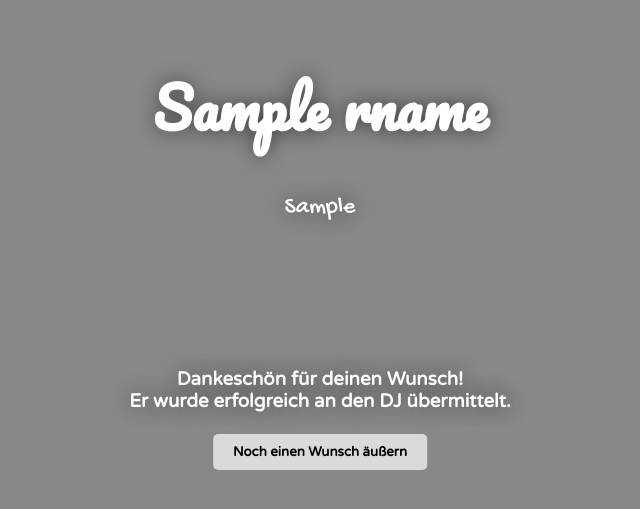
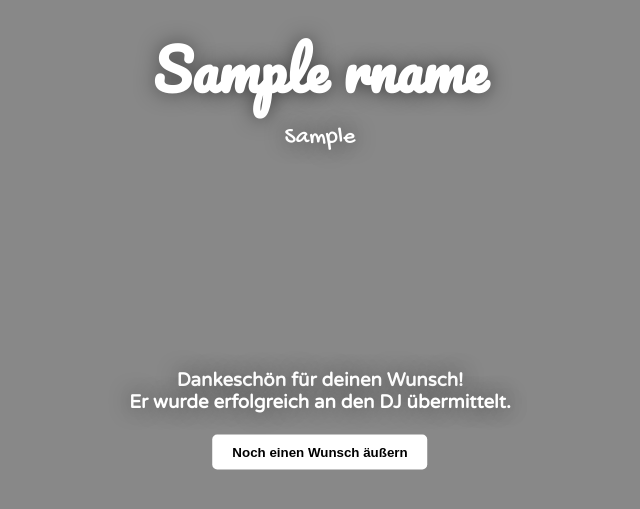
Before and after one commit to tschuerti/SoundWish, a Flask app: template templates/submitted.html in a window 1280 px wide. Shown: the top 509 px of the page, without its empty margins (320-960 px from the left). Run offline with Flask 3, Linux system fonts and the light colour scheme; the template is opened without the code that fills it: most values are stand-ins (such as "Sample title", 1, 10 or a date in 2020).

Commit message:
Fixed some margins

```diff
--- a/templates/login.html
+++ b/templates/login.html
@@ -19,6 +19,11 @@
 
 body {
     font-family: 'Varela Round', sans-serif;
+}
+
+body, h1, form {
+    margin: 0;
+    padding: 0;
 }
 /* Basic page styling */
 body {
--- a/templates/submitted.html
+++ b/templates/submitted.html
@@ -2,6 +2,7 @@
 <html>
 <head>
     <title>{{ rname }}</title>
+    <meta charset="UTF-8">
     <meta name="viewport" content="width=device-width, initial-scale=1.0, maximum-scale=1">
     <link rel="icon" type="image/png" sizes="16x16" href="/media/favicon.png">
 </head>
@@ -20,6 +21,26 @@
 body {
     font-family: 'Varela Round', sans-serif;
 }
+    /* Reset some default styles */
+body, h1, form {
+    margin: 0;
+    padding: 0;
+}
+
+/* Basic page styling */
+body {
+    background: {{ background_color }};
+    text-align: center;
+    padding: 20px;
+    height: 100%;
+    margin: 0;
+    background-repeat: no-repeat;
+    background-attachment: fixed;
+    -webkit-background-size: cover;
+    -moz-background-size: cover;
+    -o-background-size: cover;
+    background-size: cover;
+}
 
 #rname {
     font-family: 'Pacifico', sans-serif;
@@ -34,20 +55,6 @@ body {
     font-weight: normal;
     text-shadow: 0 0 20px rgba(0, 0, 0, 0.5);
     margin-top: 5px;
-}
-/* Basic page styling */
-body {
-    background: {{ background_color }};
-    text-align: center;
-    padding: 20px;
-    height: 100%;
-    margin: 0;
-    background-repeat: no-repeat;
-    background-attachment: fixed;
-}
-
-h1 {
-    color: #333;
 }
 
 #stext {
@@ -68,10 +75,9 @@ button {
     transition: background-color 0.2s ease-in-out;
     font-weight: bold;
     color: black;
-    font-family: 'Varela Round', sans-serif;
 }
 
-button:hover {
+button {
   background-color: #ffffff;
 }
 
```
